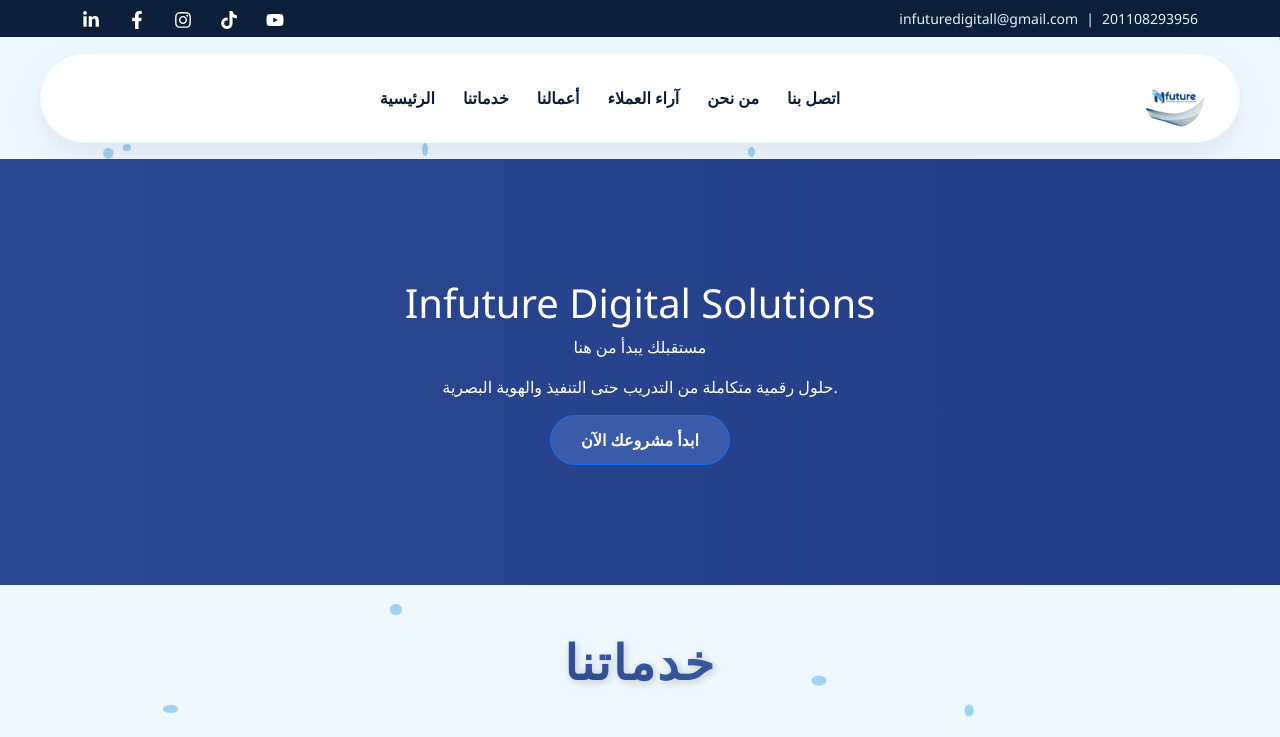
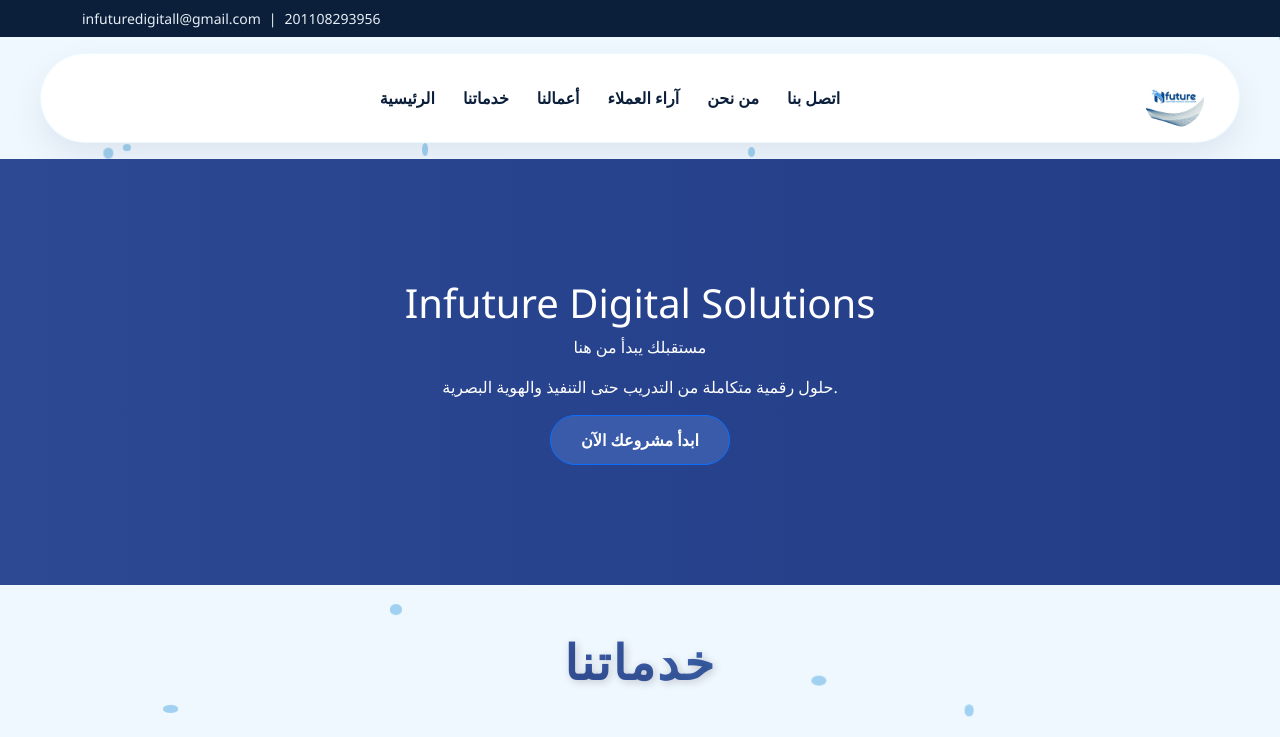
Before and after one commit to mahmoudali74/infuture-, a React (Create React App) app: page / in a window 1280 px wide. Shown: the top 737 px of the page. Built offline with nearby package versions, Linux system fonts and the light colour scheme.

Commit message:
initial commit

```diff
--- a/src/Components/Navbar.js
+++ b/src/Components/Navbar.js
@@ -28,47 +28,6 @@
       <div className="top-bar py-2">
         <Container className="d-flex justify-content-between align-items-center flex-wrap">
 
-          <div className="social-icons d-flex gap-3">
-            <a
-              href="https://www.linkedin.com"
-              target="_blank"
-              rel="noopener noreferrer"
-            >
-              <FaLinkedinIn size={18} />
-            </a>
-
-            <a
-              href="https://www.facebook.com/share/18MASJ2rLy/"
-              target="_blank"
-              rel="noopener noreferrer"
-            >
-              <FaFacebookF size={18} />
-            </a>
-
-            <a
-              href="https://www.instagram.com"
-              target="_blank"
-              rel="noopener noreferrer"
-            >
-              <FaInstagram size={18} />
-            </a>
-
-            <a
-              href="https://www.tiktok.com"
-              target="_blank"
-              rel="noopener noreferrer"
-            >
-              <FaTiktok size={18} />
-            </a>
-
-            <a
-              href="https://www.youtube.com"
-              target="_blank"
-              rel="noopener noreferrer"
-            >
-              <FaYoutube size={18} />
-            </a>
-          </div>
 
           <div className="contact-info mt-2 mt-md-0">
             <a href="mailto:infuturedigitall@gmail.com">
```
